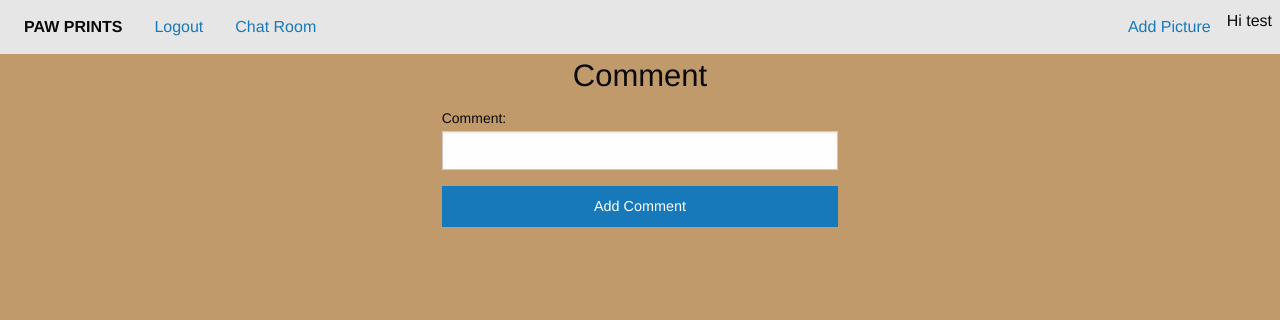
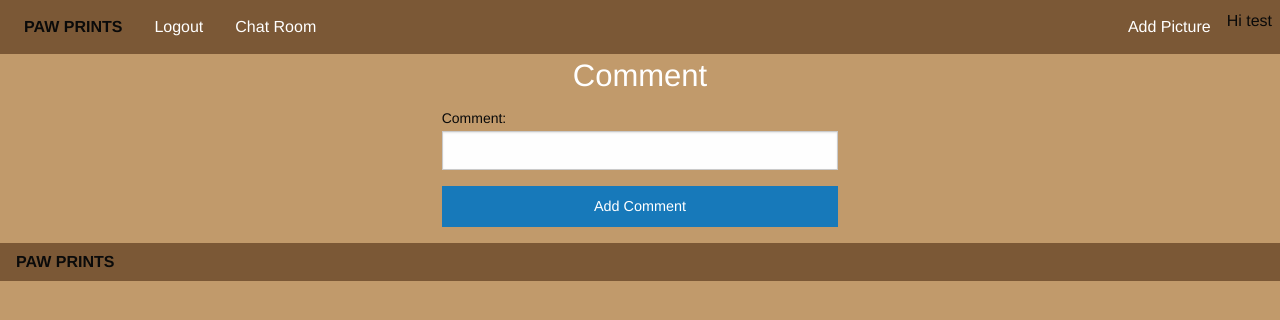
Before and after one commit to wiparraguirre/WI-Construction, a Django app: page /comment/1/ in a window 1280 px wide. Shown: the top 320 px of the page. Run offline with Django 3.2, Linux system fonts and the light colour scheme; a user stored in the database is signed in; some libraries are stand-ins or nearby versions.

Commit message:
Final Updates

```diff
--- a/mysite/myapp/templates/base.html
+++ b/mysite/myapp/templates/base.html
@@ -2,7 +2,7 @@
 <!DOCTYPE html>
 <html class="no-js" lang="en">
 
-<head style=color:#7b5836>
+<head>
     <meta charset="utf-8" />
     <meta http-equiv="x-ua-compatible" content="ie=edge">
     <meta name="viewport" content="width=device-width, initial-scale=1.0">
@@ -12,22 +12,22 @@
 </head>
 
 <body style='background-color:#c19A6B'>
-    <div class="top-bar">
-        <div class="top-bar-left">
-          <ul class="menu">
-            <li class="menu-text">PAW PRINTS</li>
+    <div class="top-bar" style='background-color:#7b5836'>
+        <div class="top-bar-left" style='background-color:#7b5836'>
+          <ul class="menu" style='background-color:#7b5836'>
+            <li class="menu-text" >PAW PRINTS</li>
             {% if request.user.is_authenticated %}
-            <li><a href="/logout/">Logout</a></li>
-            <li><a href="/chat/">Chat Room</a></li>
+            <li><a href="/logout/" style='color:white'>Logout</a></li>
+            <li><a href="/chat/" style='color:white'>Chat Room</a></li>
             {% else %}
-            <li><a href="/login/">Login</a></li>
+            <li><a href="/login/" style='color:white'>Login</a></li>
             {% endif %}
           </ul>
         </div>
         <div class="top-bar-right">
-          <ul class="menu">
+          <ul class="menu" style='background-color:#7b5836'>
             {% if request.user.is_authenticated %}
-            <li><a href="/suggestion/">Add Picture</a></li>
+            <li><a href="/suggestion/" style='color:white'>Add Picture</a></li>
             <li>Hi {{ request.user.username }} </li>
             {% else %}
             <li>Welcome Guest</li>
@@ -39,8 +39,15 @@
     {% endblock %}
     <script src="{% static 'js/vendor.js' %}"></script>
     <script src="{% static 'js/app.min.js' %}"></script>
+    <div class="bottom-bar" style='background-color:#7b5836' >
+      <div class="top-bar-left" style='background-color:#7b5836'>
+        <ul class="menu" style='background-color:#7b5836'>
+        <li class="menu-text" >PAW PRINTS</li>
+      </div>
+  </div>
     {% block scripts %}
     {% endblock %}
+
 </body>
 
 </html>
--- a/mysite/myapp/templates/comment.html
+++ b/mysite/myapp/templates/comment.html
@@ -5,12 +5,12 @@
 <div class="grid-x grid-padding-x">
   <!-- <div class="large-4 medium-4 small-12 cell"></div> -->
   <div class="large-4 medium-4 small-12 large-offset-4 medium-offset-4 cell">
-    <h3 class="text-center">Comment</h3>
-    <form action="/comment/{{ sugg_id }}/" method="post">
+    <h3 class="text-center" style='color:white'>Comment</h3>
+    <form action="/comment/{{ sugg_id }}/" method="post" style='color:white'>
         {% csrf_token %}
 
         {{ form }}
-        <input type="submit" class="button expanded" value="Add Comment" />
+        <input type="submit" class="button expanded" value="Add Comment" style='color:white'/>
     </form>
   </div>
 </div>
--- a/mysite/myapp/templates/index.html
+++ b/mysite/myapp/templates/index.html
@@ -11,7 +11,7 @@
         <div class="grid-x grid-padding-x">
             <div class="large-12 medium-12 small-12 cell" v-for="sugg in suggestions">
                 {% verbatim %}
-                <div class="card-info: #">
+                <div class="card-info: #" style='color:white'>
                     <div class="card-info-content">
                         <h3 class="lead">{{ sugg.suggestion }}</h3>
                         <img v-bind:src="sugg.image" v:alt="sugg.image_desc"/>
@@ -30,7 +30,7 @@
                                 <div class="large-11 medium-11 small-11 cell large-offset-1 medium-offset-1 small-offset-1 cell">
                                     {% endverbatim %}
                                     {% if request.user.is_authenticated %}
-                                    <a class="button" v-bind:href="'comment/'+sugg.id+'/'">comment</a>
+                                    <a class="button" v-bind:href="'comment/'+sugg.id+'/'" style='color:white'> comment</a>
                                     {% endif %}
                                 </div>
                             </div>
--- a/mysite/myapp/templates/suggestion.html
+++ b/mysite/myapp/templates/suggestion.html
@@ -10,7 +10,7 @@
         {% csrf_token %}
 
         {{ form }}
-        <input type="submit" class="button expanded" value="Add Picture" />
+        <input type="submit" class="button expanded" value="Add Picture" style='color:white'/>
     </form>
   </div>
 </div>
--- a/mysite/myapp/views.py
+++ b/mysite/myapp/views.py
@@ -2,7 +2,6 @@ from django.shortcuts import render, redirect
 from django.http import HttpResponse, JsonResponse
 from django.contrib.auth import logout
 from django.contrib.auth.decorators import login_required
-
 
 import random
 from datetime import datetime, timezone
--- a/mysite/mysite/asgi.py
+++ b/mysite/mysite/asgi.py
@@ -11,7 +11,6 @@ import os
 
 import django
 from django.core.asgi import get_asgi_application
-from channels.http import AsgiHandler
 from channels.routing import ProtocolTypeRouter, URLRouter
 from channels.auth import AuthMiddlewareStack
 import chat.routing
@@ -19,7 +18,7 @@ import chat.routing
 os.environ.setdefault('DJANGO_SETTINGS_MODULE', 'mysite.settings')
 
 application = ProtocolTypeRouter({
-    "http": AsgiHandler(),
+    "http": get_asgi_application(),
     "websocket": AuthMiddlewareStack(
         URLRouter(
             chat.routing.websocket_urlpatterns
--- a/mysite/mysite/settings.py
+++ b/mysite/mysite/settings.py
@@ -135,7 +135,7 @@ USE_TZ = True
 
 STATIC_URL = '/static/'
 
-MEDIA_ROOT = BASE_DIR / '/media/'
+MEDIA_ROOT = 'myapp/media/'
 MEDIA_URL = "/media/"
 
 # Default primary key field type
--- a/mysite/mysite/urls.py
+++ b/mysite/mysite/urls.py
@@ -20,7 +20,7 @@ from django.conf.urls.static import static
 from django.conf.urls import include
 
 urlpatterns = [
-    path('chat/', include("chat.urls")),
+    path('chat/', include('chat.urls')),
     path('admin/', admin.site.urls),
     path('', include("myapp.urls")),
 
--- a/requirements.txt
+++ b/requirements.txt
@@ -4,5 +4,5 @@ Pillow==8.4.0
 pytz==2021.1
 sqlparse==0.4.2
 channels==3.0
-channels_redis
+channels_redis==3.3.1
 selenium
```
Also changed, not shown: mysite/db.sqlite3, mysite/myapp/forms.py (line endings or trailing spaces).
